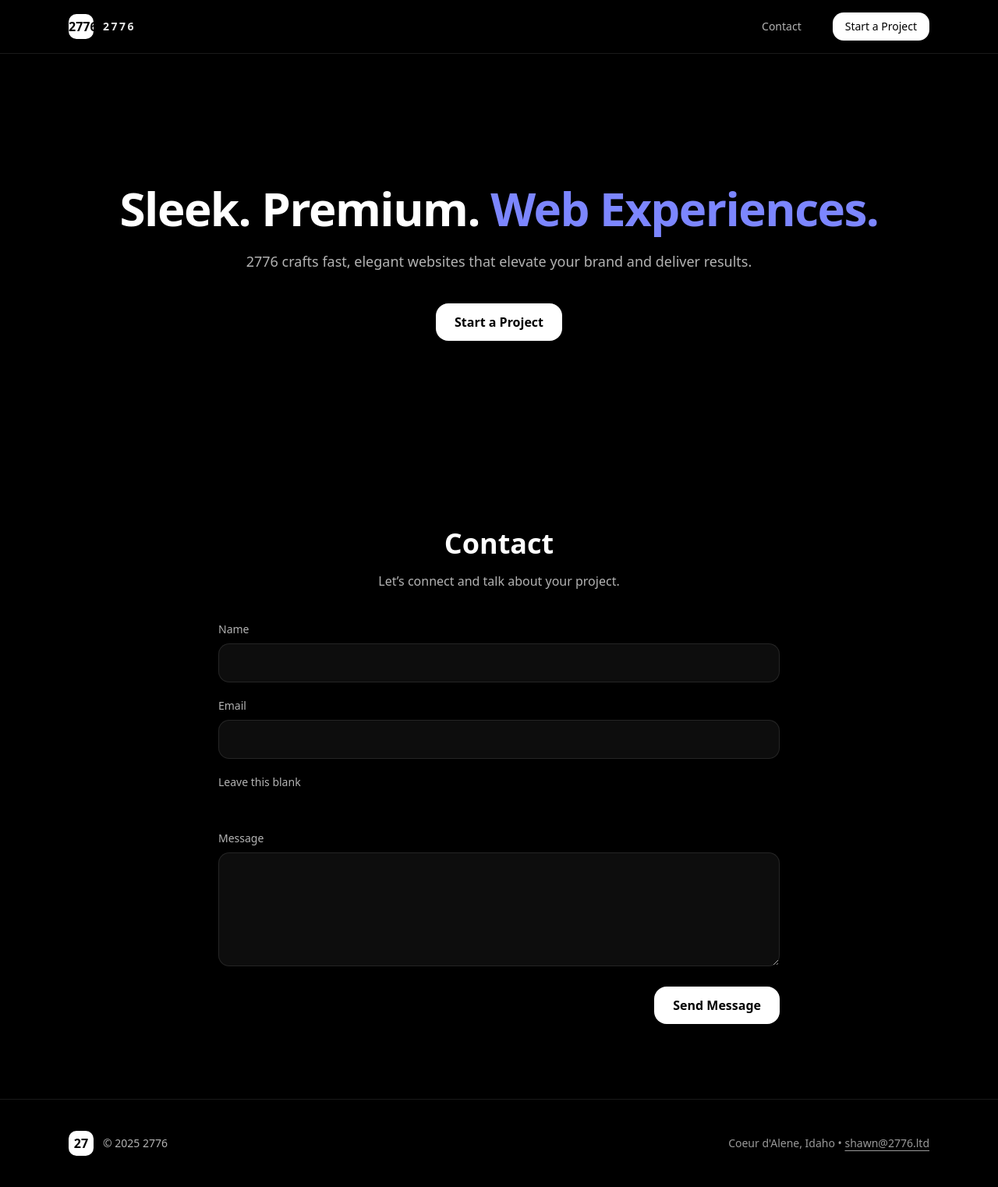
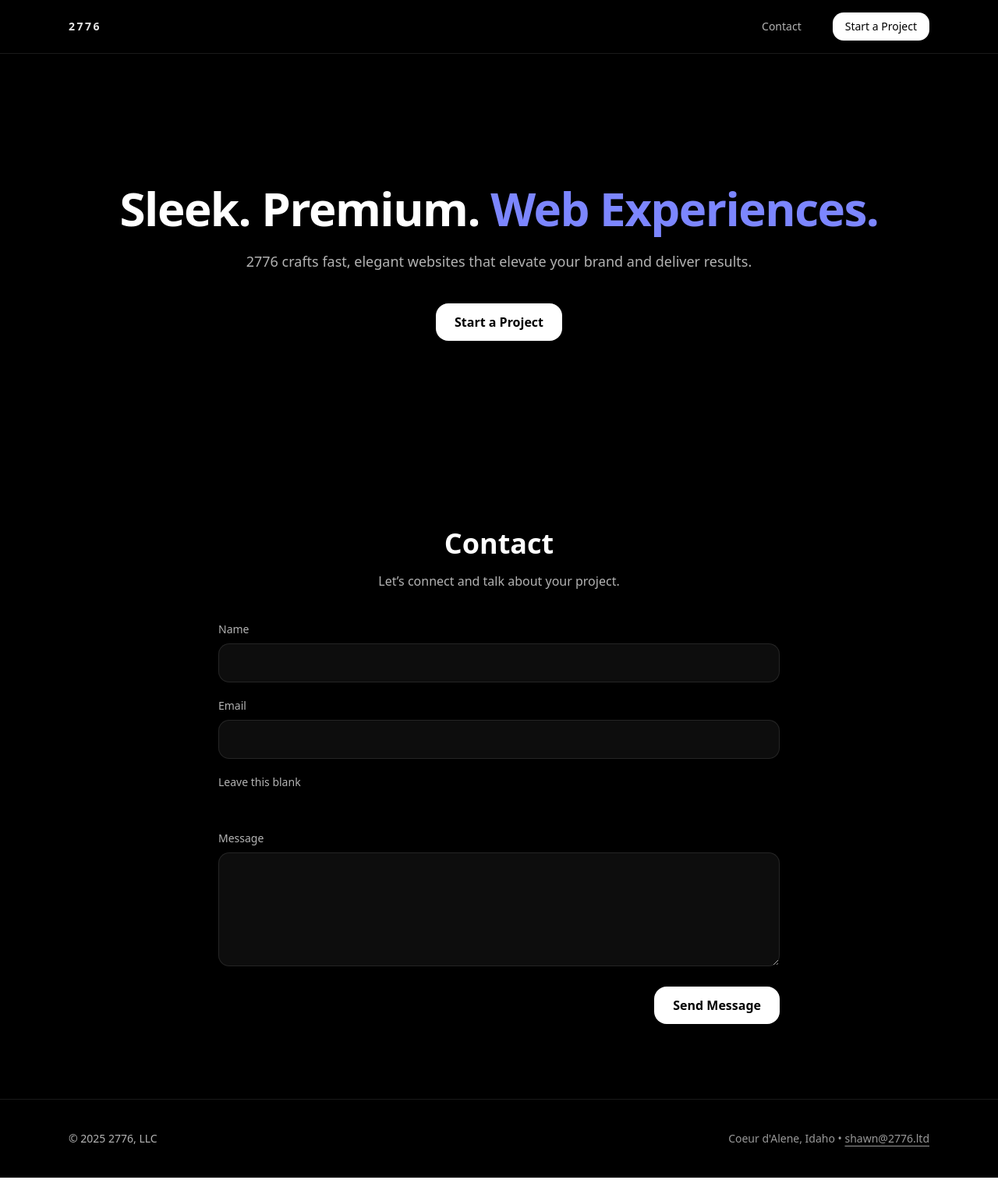
Before and after one commit to Shawn2776/2776, a Next.js app: page / in a window 1280 px wide. Shown: the whole page at 78% size. Built offline with nearby package versions, Linux system fonts and the light colour scheme.

Commit message:
corrected name

```diff
--- a/app/page.js
+++ b/app/page.js
@@ -18,7 +18,6 @@ function SiteNav() {
     <header className="sticky top-0 z-40 backdrop-blur supports-[backdrop-filter]:bg-black/50 border-b border-white/10">
       <div className="mx-auto max-w-6xl px-6 py-4 flex items-center justify-between">
         <a href="#" className="group inline-flex items-center gap-3">
-          <div className="h-8 w-8 rounded-lg bg-white text-black grid place-items-center font-black">2776</div>
           <span className="font-semibold tracking-[0.18em] text-sm uppercase text-white/90 group-hover:text-white transition">
             2776
           </span>
@@ -140,8 +139,7 @@ function SiteFooter() {
     <footer className="border-t border-white/10">
       <div className="mx-auto max-w-6xl px-6 py-10 flex flex-col md:flex-row items-center justify-between gap-6">
         <div className="flex items-center gap-3 text-white/70">
-          <div className="h-8 w-8 rounded-lg bg-white text-black grid place-items-center font-black">27</div>
-          <span className="text-sm">© {new Date().getFullYear()} 2776</span>
+          <span className="text-sm">© {new Date().getFullYear()} 2776, LLC</span>
         </div>
         <div className="text-sm text-white/60">
           Coeur d&apos;Alene, Idaho •{" "}
```
